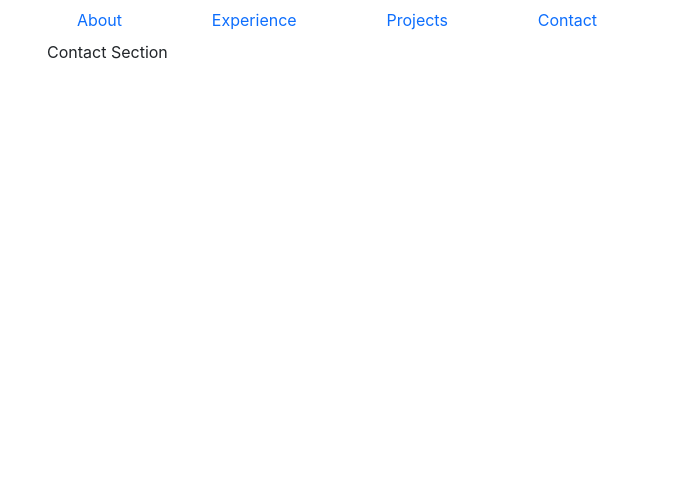
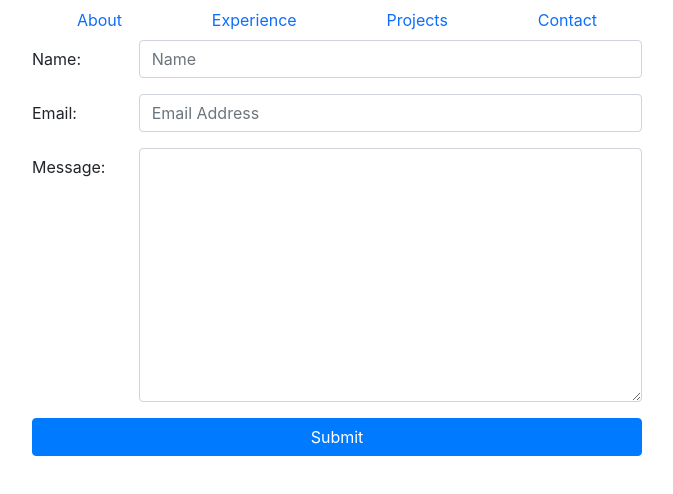
Before and after one commit to annahansen229/Profile, a React (Create React App) app: page /contact in a window 1280 px wide. Shown: the top 494 px of the page, without its empty margins (303-976 px from the left). Built offline with nearby package versions, Linux system fonts and the light colour scheme.

Commit message:
Added contact form

```diff
--- a/src/routes/Contact.js
+++ b/src/routes/Contact.js
@@ -1,7 +1,61 @@
 import React from "react"
+import { Row, Col, Button } from "react-bootstrap"
 
 const Contact = () => {
-  return <div className="container">Contact Section</div>
+  return (
+    <form action="">
+      <Row className="form-group">
+        <label htmlFor="name" className="col-2 col-form-label">
+          Name:
+        </label>
+        <Col>
+          <input
+            type="text"
+            name="name"
+            id="name"
+            className="form-control"
+            placeholder="Name"
+          />
+        </Col>
+      </Row>
+      <Row className="form-group">
+        <label htmlFor="email" className="col-2 col-form-label">
+          Email:
+        </label>
+        <Col>
+          <input
+            type="email"
+            name="email"
+            id="email"
+            placeholder="Email Address"
+            className="form-control"
+          />
+        </Col>
+      </Row>
+      <Row className="form-group">
+        <label htmlFor="message" className="col-2 col-form-label">
+          Message:
+        </label>
+        <Col>
+          <textarea
+            name="message"
+            id="message"
+            cols="30"
+            rows="10"
+            className="form-control"
+          />
+        </Col>
+      </Row>
+
+      <Row className="form-group">
+        <Col>
+          <Button type="submit" color="primary" className="btn-block">
+            Submit
+          </Button>
+        </Col>
+      </Row>
+    </form>
+  )
 }
 
 export default Contact
```
